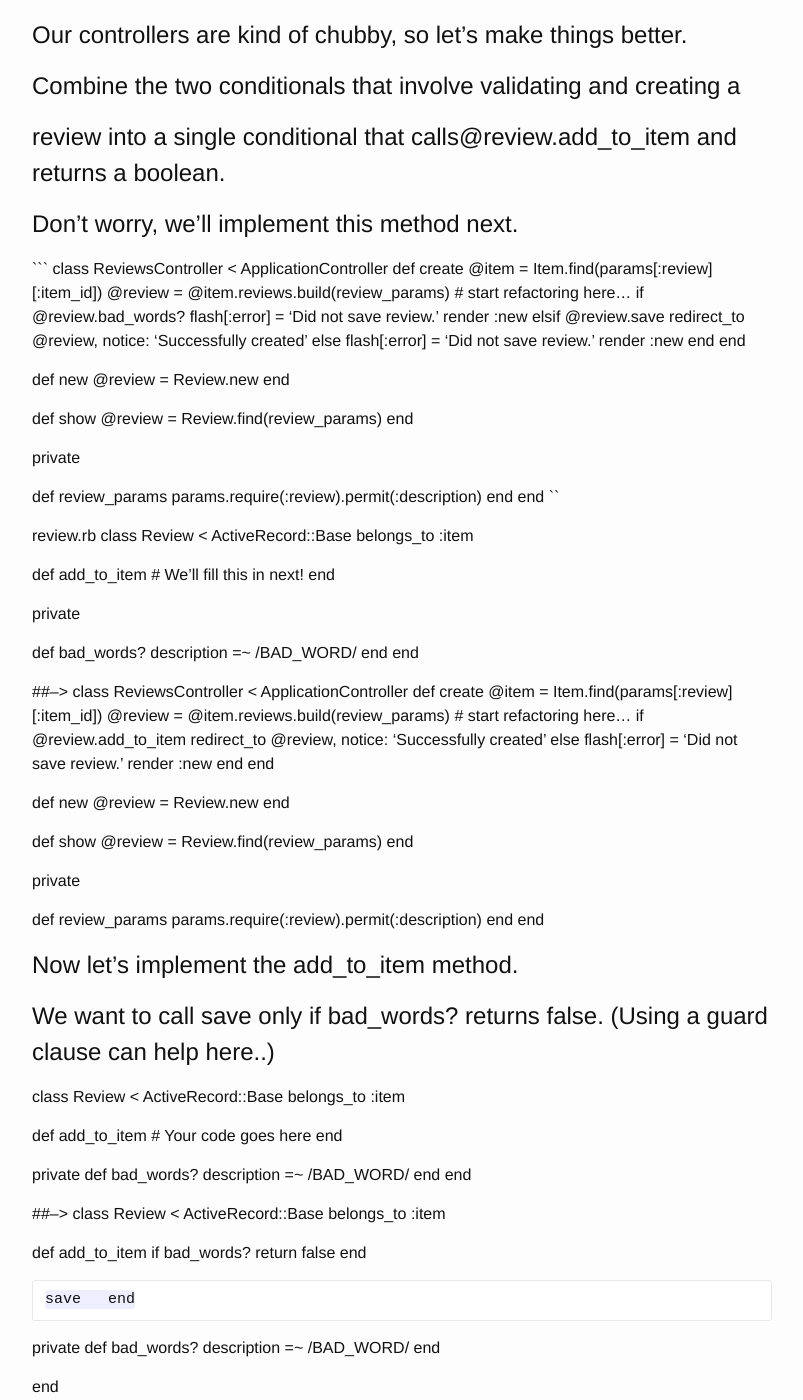
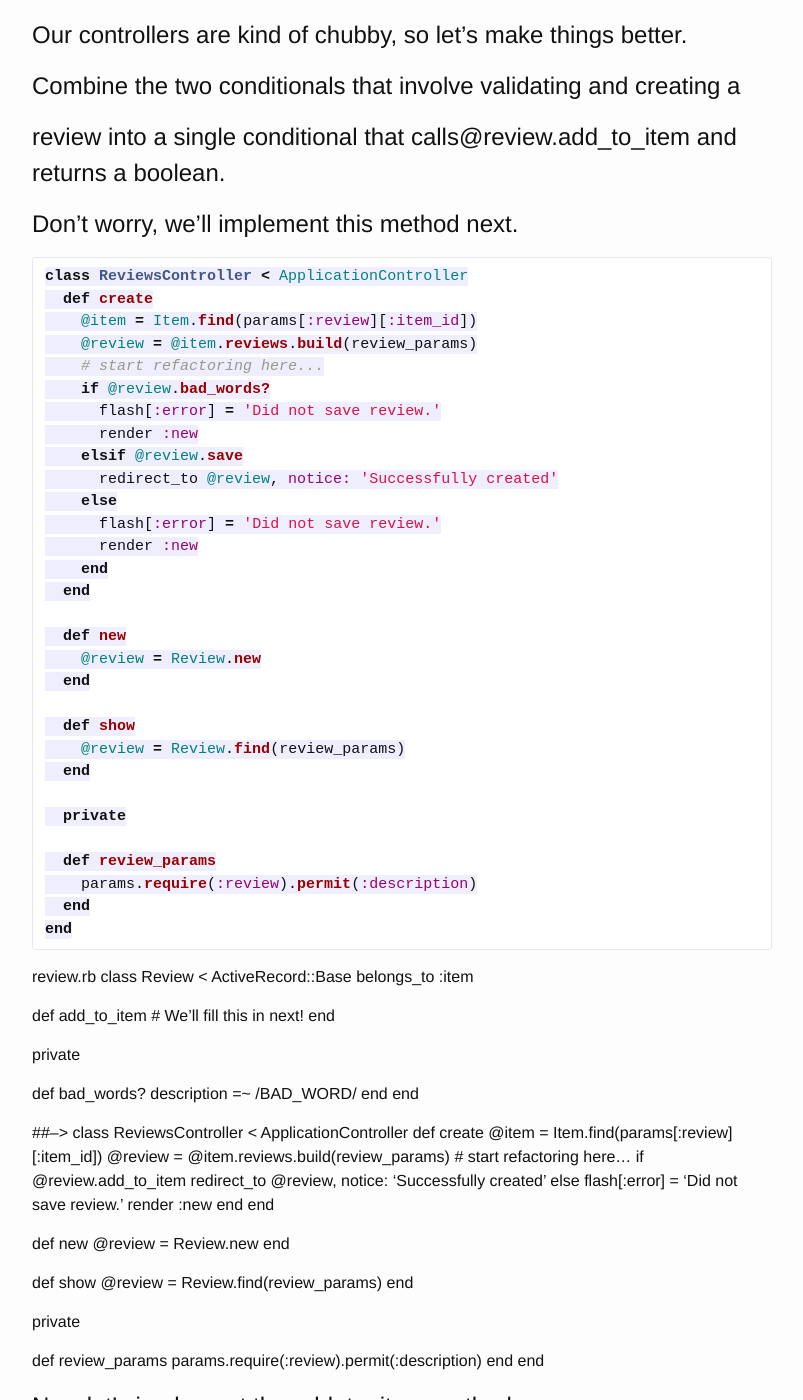
Before and after one commit to tdseed/tdseed.github.com, a Jekyll site: the page built from _posts/2016-01-01-rails-pattern-model.markdown, in a window 1280 px wide and 1400 px high, scrolled down 897 px. Shown: the whole window, without its empty margins (238-1041 px from the left). Built offline with Jekyll 4.4.1, drawn with Linux system fonts in a browser that asks for light colours; comment, search, counter and statistics services are not loaded.

Commit message:
create a new post5

````diff
--- a/_posts/2016-01-01-rails-pattern-model.markdown
+++ b/_posts/2016-01-01-rails-pattern-model.markdown
@@ -28,7 +28,7 @@ author: tank
 # review into a single conditional that calls@review.add_to_item and returns a boolean.
 # Don't worry, we'll implement this method next.
 
-```
+```ruby
 class ReviewsController < ApplicationController
   def create
     @item = Item.find(params[:review][:item_id])
@@ -59,7 +59,7 @@ class ReviewsController < ApplicationController
     params.require(:review).permit(:description)
   end
 end
-``
+```
 
 review.rb
 class Review < ActiveRecord::Base
````
